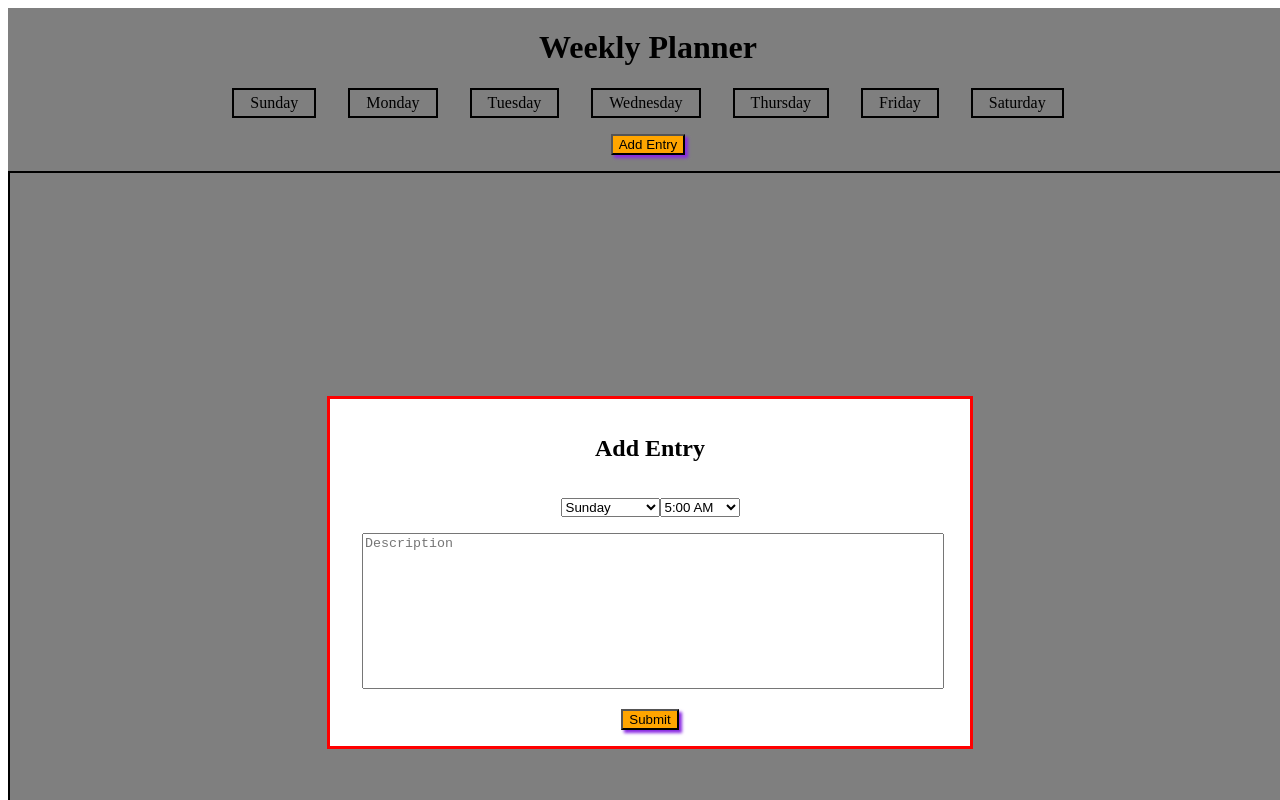
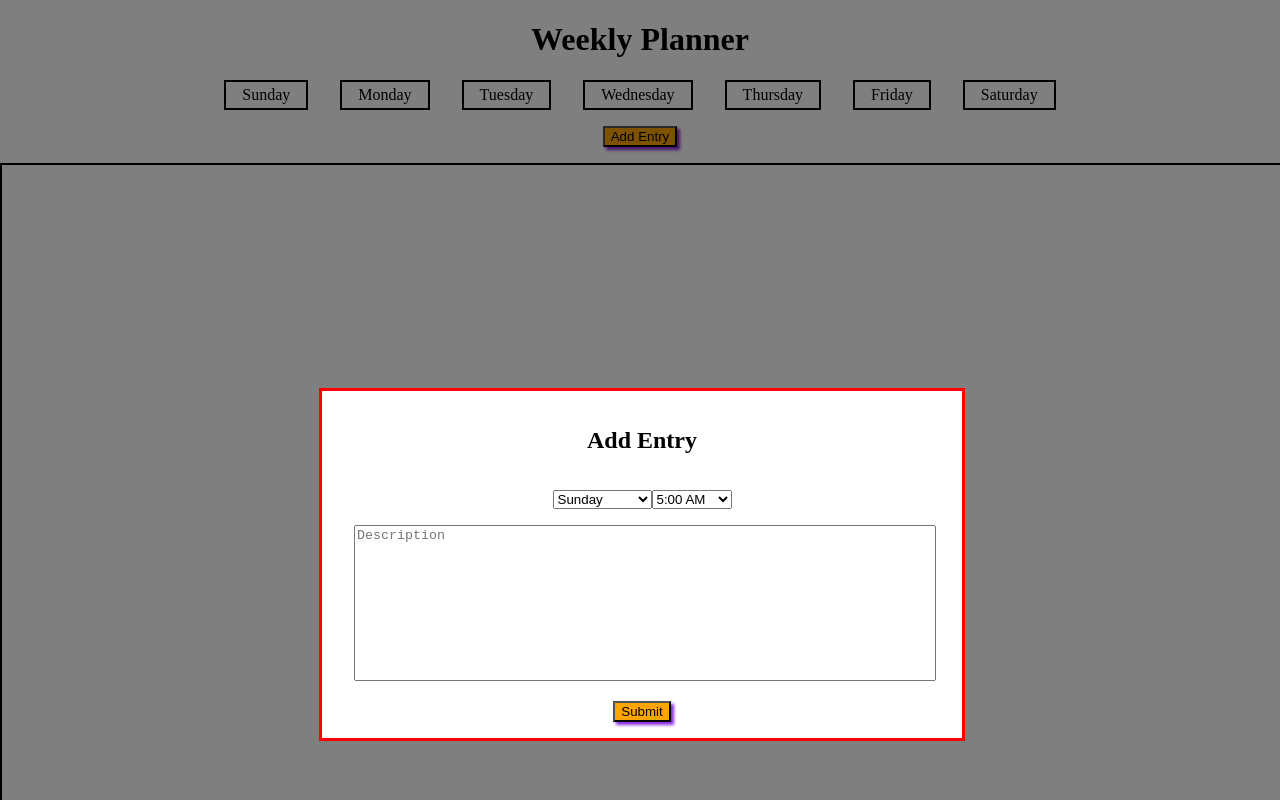
Before and after one commit to nickkniola/week-planner, a plain HTML site: page index.html in a window 1280 px wide. Shown: the top 800 px of the page. Drawn offline with Linux system fonts and the light colour scheme.

Commit message:
In progress

```diff
--- a/index.html
+++ b/index.html
@@ -7,7 +7,7 @@
   <link rel="stylesheet" href="styles.css">
 </head>
 <body>
-  <div class="overlay">
+  <div class="overlay"></div>
     <div class="container main">
       <header>
         <h1>Weekly Planner</h1>
@@ -71,7 +71,7 @@
           </form>
         </div>
     </div>
-  </div>
+
   <script src="main.js"></script>
 </body>
 </html>
--- a/styles.css
+++ b/styles.css
@@ -1,3 +1,7 @@
+body {
+  margin: 0;
+}
+
 .hidden {
   visibility: hidden !important;
 }
@@ -43,14 +47,18 @@ button {
   width: 100%;
   height: 100vh;
   border: 2px black solid;
-  position: relative;
   display: flex;
   justify-content: center;
   align-items: center;
+  /* position: fixed; */
 }
 
 .overlay {
   position: fixed;
+  top: 0;
+  left: 0;
+  right: 0;
+  bottom: 0;
   background-color: rgba(0, 0, 0, 0.5);
   width: 100%;
   height: 100%;
```
